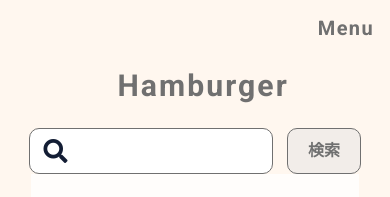
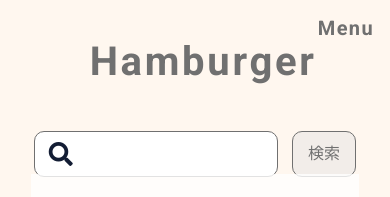
Before and after one commit to yiinuma/humbergershop, a plain HTML site: page index.html in a window 390 px wide. Shown: the top 197 px of the page. Drawn offline with nearby package versions, Linux system fonts and the light colour scheme.

Commit message:
1123 breakpoint修正

```diff
--- a/assets/scss/foundation/_variables.scss
+++ b/assets/scss/foundation/_variables.scss
@@ -32,9 +32,9 @@ $breakpoint-up: (
 
 // max-width
 $breakpoint-down: (
-  "sm": "screen and (max-width: 560px)",
-  "md": "screen and (max-width: 960px)",
-  "lg": "screen and (max-width: 1920px)",
+  "sm": "screen and (max-width: 640px)",
+  "md": "screen and (max-width: 961px)",
+  "lg": "screen and (max-width: 1280px)",
   "wrap": "screen and (max-width: 1280px)",
 ) !default;
 
--- a/assets/scss/layout/_container.scss
+++ b/assets/scss/layout/_container.scss
@@ -8,20 +8,10 @@
   display: grid;
   grid-template-rows: 217px auto 150px;
   // grid-template-columns: 1fr minmax(20px, 367px);
-  grid-template-columns: minmax(690px,1552px) minmax(20px, 367px);
-}
+  grid-template-columns: minmax(690px, 1552px) minmax(20px, 367px);
 
-@include mq-down(md) {
-  .l-container {
-    // grid-template-columns: 1fr;
-
+  @include mq-down(md) {
     display: block;
     overflow: hidden;
   }
 }
-
-// @include mq-down(sm) {
-//   .l-container {
-//     // display: block;
-//   }
-// }
--- a/assets/scss/layout/_header.scss
+++ b/assets/scss/layout/_header.scss
@@ -1,6 +1,4 @@
 .l-header {
-  // position: sticky;
-  // top: 0;
   grid-row: 1/2;
   grid-column: 1/2;
   z-index: 1000;
--- a/assets/scss/layout/_main.scss
+++ b/assets/scss/layout/_main.scss
@@ -1,17 +1,7 @@
 .l-main {
   position: relative;
   z-index: 900;
-  // width: auto;
-  // height: auto;
-  // padding-top: 217px;
   max-width: 1553px;
-  // margin-left: auto;
-  // margin-right: auto;
-  // grid-column: 1/3;
   grid-row: 2/3;
-  // padding-bottom: 120px;
+  background-color: #fffdfa;
 }
-
-@include mq-down(md) {
-  grid-column: 1/3;
-}
--- a/assets/scss/layout/_sidebar.scss
+++ b/assets/scss/layout/_sidebar.scss
@@ -3,21 +3,12 @@
   grid-column: 2/3;
   position: sticky;
   top: 0;
-}
 
-@include mq-down(md) {
-  .l-sidebar {
+  @include mq-down(md) {
     position: absolute;
     top: 0;
     right: 0;
     width: 367px;
     z-index: 1200;
   }
-  // .l-sidebar {
-  //   grid-row: 1/3;
-  //   grid-column: 1/3;
-  //   position: sticky;
-  //   top: 0;
-  //   z-index: 20000;
-  // }
 }
--- a/assets/scss/object/project/_archive.scss
+++ b/assets/scss/object/project/_archive.scss
@@ -3,30 +3,24 @@
   height: 100%;
   h2 {
     padding-top: 67px;
+    @include mq-down(md) {
+      padding-top: 43px;
+    }
+    @include mq-down(sm) {
+      padding-top: 35px;
+      font-size: 2.8rem;
+      line-height: 1.2;
+    }
   }
   > p {
     padding-top: 33px;
     padding-bottom: 70px;
     font-weight: 300;
-  }
-
-  @include mq-down(md) {
-    h2 {
-      padding-top: 43px;
-    }
-    > p {
+    @include mq-down(md) {
       padding-top: 33px;
       padding-bottom: 37px;
     }
-  }
-
-  @include mq-down(sm) {
-    h2 {
-      padding-top: 35px;
-      font-size: 2.8rem;
-      line-height: 1.2;
-    }
-    > p {
+    @include mq-down(sm) {
       padding-top: 33px;
       padding-bottom: 20px;
       line-height: 1.2;
--- a/assets/scss/object/project/_branch-menu.scss
+++ b/assets/scss/object/project/_branch-menu.scss
@@ -7,20 +7,40 @@
     minmax(40px, calc(111 / 1553 * 100%)) minmax(357px, 625px)
     calc(80 / 1553 * 100%) minmax(357px, 625px) minmax(40px, calc(111 / 1553 *
           100%));
+
+  @include mq-down(md) {
+    margin-top: 40px;
+    display: grid;
+    grid-template-columns: 3% auto 2% auto 3%;
   }
 
-.p-branch-menu__list01 {
+  @include mq-down(sm) {
+    display: flex;
+    justify-content: center;
+    flex-direction: column;
+    margin-top: 20px;
+    width: auto;
+    margin-left: 20px;
+    margin-right: 20px;
+  }
+
+  &__list01 {
     height: 100%;
     grid-column: 2/3;
+
+    @include mq-down(sm) {
+      margin-right: 0;
+      margin-bottom: 20px;
+    }
   }
 
-.p-branch-menu__list02 {
+  &__list02 {
     height: 100%;
     grid-column: 4/5;
   }
 
-.p-branch-menu__list01,
-.p-branch-menu__list02 {
+  &__list01,
+  &__list02 {
     position: relative;
 
     img {
@@ -36,13 +56,17 @@
       font-size: 8rem;
       line-height: 1.1;
       color: #eaeaea;
+
+      @include mq-down(md) {
+        font-size: 4rem;
+      }
+    }
   }
 
-  .p-branch-menu__list--dl01,
-  .p-branch-menu__list--dl02 {
+  &__list--dl01,
+  &__list--dl02 {
     display: inline-block;
     height: 174px;
-    // margin: 0 20px 20px 20px;
     font-family: "M PLUS 1p";
     background-color: #fff;
     opacity: 0.8;
@@ -67,22 +91,20 @@
     }
   }
 
-  .p-branch-menu__list--dl01 {
+  &__list--dl01 {
     overflow: hidden;
     position: absolute;
     bottom: calc(211px + 100% / 625);
     left: calc(20 / 625 * 100%);
     right: calc(20 / 625 * 100%);
-    // transform: translate(0, -50%);
   }
 
-  .p-branch-menu__list--dl02 {
+  &__list--dl02 {
     overflow: hidden;
     position: absolute;
     bottom: calc(20px + 100% / 625);
     left: calc(20 / 625 * 100%);
     right: calc(20 / 625 * 100%);
-    // transform: translate(0, -50%);
   }
 }
 
@@ -92,11 +114,21 @@
   font-family: "M PLUS 1p";
   background-color: #000;
 
+  @include mq-down(md) {
+    margin-top: 40px;
+  }
+
   &__map {
     position: relative;
     height: 0;
     overflow: hidden;
     padding-bottom: 56.25%;
+    @include mq-down(sm) {
+      position: relative;
+      padding-bottom: 177.78%;
+      height: 0;
+      overflow: hidden;
+    }
 
     iframe {
       position: absolute;
@@ -104,9 +136,8 @@
       top: 0;
       height: 100%;
       width: 100%;
-      // vertical-align: bottom;
       background-color: #fff;
-      opacity: 0.7;
+      opacity: 0.6;
     }
 
     &--ttl {
@@ -115,9 +146,13 @@
       left: 0;
       max-width: 950px;
       height: 100%;
-      background-color: #000;
-      opacity: 0.29;
+      background-color: rgba(0, 0, 0, 0.29);
+      opacity: 1;
       color: #fff;
+      font-weight: 400;
+      @include mq-down(sm) {
+        height: calc(415 / 691 * 100%);
+      }
 
       h2 {
         margin-top: calc(90 / 1552 * 100%);
@@ -125,6 +160,16 @@
         font-size: 3.6rem;
         line-height: 1.2;
         opacity: 1;
+
+        @include mq-down(md) {
+          margin-top: calc(40 / 834 * 100%);
+          margin-left: 42px;
+        }
+
+        @include mq-down(sm) {
+          margin-top: calc(46 / 375 * 100%);
+          font-size: 3rem;
+        }
       }
 
       p {
@@ -132,99 +177,24 @@
         margin-left: calc(119 / 1552 * 100%);
         margin-right: calc(134 / 1552 * 100%);
         line-height: 2;
-        opacity: 1;
-      }
-    }
-  }
-}
 
         @include mq-down(md) {
-  .p-branch-menu {
-    margin-top: 40px;
-    display: grid;
-    grid-template-columns: 3% auto 1% auto 3%;
-  }
-
-  .p-branch-menu__list01 {
-    // background-color: red;
-    height: 100%;
-    grid-column: 2/3;
-  }
-
-  .p-branch-menu__list02 {
-    // background-color: gold;
-    height: 100%;
-    grid-column: 4/5;
-  }
-
-  .p-branch-menu__list01 {
-    margin-right: calc(40 / 834 * 100%);
-  }
-
-  .p-branch-menu__list01 h2,
-  .p-branch-menu__list02 h2 {
-    font-size: 4rem;
-  }
-
-  .access {
-    margin-top: 40px;
-
-    &__map--ttl h2 {
-      margin-top: 40px;
-      margin-top: calc(40 / 834 * 100%);
-      margin-left: 42px;
-    }
-
-    p {
           overflow: hidden;
           margin-top: calc(20 / 834 * 100%);
           margin-left: 42px;
           margin-right: 29px;
         }
-  }
-}
 
         @include mq-down(sm) {
-  .p-branch-menu {
-    display: flex;
-    justify-content: center;
-    flex-direction: column;
-    margin-top: 20px;
-    width: auto;
-    margin-left: 20px;
-    margin-right: 20px;
-
-    &__list01 {
-      margin-right: 0;
-      margin-bottom: 20px;
-    }
-  }
-
-  .access__map {
-    position: relative;
-    padding-bottom: 177.78%;
-    height: 0;
-    overflow: hidden;
-
-    iframe {
-      position: absolute;
-      top: 0;
-      left: 0;
-      width: 100%;
-      height: 100%;
-    }
-
-    h2 {
-      font-size: 3rem;
-    }
-
-    p {
           font-size: 1.4rem;
+          line-height: 2.2;
           margin-top: 0;
           margin-left: 40px;
           margin-right: 40px;
           height: 510px;
-      overflow: hidden;
+          // overflow: hidden;
         }
       }
     }
+  }
+}
--- a/assets/scss/object/project/_header.scss
+++ b/assets/scss/object/project/_header.scss
@@ -7,21 +7,44 @@
   justify-content: space-between;
   position: relative;
 
+  @include mq-down(md) {
+    position: relative;
+    flex-direction: column;
+    height: 217px;
+  }
+
   .sidebar-btn {
     position: absolute;
     top: 18px;
     right: 26px;
     color: #707070;
     display: none;
+
+    @include mq-down(md) {
+      display: inline-block;
+      right: 32px;
+    }
+
+    @include mq-down(sm) {
+      position: absolute;
+      top: 14px;
+      right: 16px;
+    }
+
     h2 {
       font-size: 3.4rem;
       line-height: 1.4;
+
+      @include mq-down(sm) {
+        font-size: 2rem;
+      }
     }
   }
 
   a {
-    padding-left: calc(65 / 1553 * 100%);
+    margin-left: calc(65 / 1553 * 100%);
     display: inline-block;
+
     .p-header__ttl {
       // font-size: calc(ZZ + ((1vw - XX) * YY))
       // XX = ビューポートの最小幅 / 100　のrem変換値
@@ -30,32 +53,47 @@
       // XX = 834 /100 * 0.1rem
       // YY = 100 * (64 - 40 ) / (1920 - 834)
       // ZZ = 40 * 0.1rem
-      font-size: calc(4rem + ((1vw - 0.834rem) * 2.21)); /*4rem-6.4remで可変*/
+      font-size: calc(4rem + ((1vw - 0.834rem) * 2.21));
+      /*4rem-6.4remで可変*/
       font-weight: 700;
       line-height: 84px;
       // padding-left: 65px;
       color: #707070;
+
+      @include mq-down(md) {
+        margin-top: 40px;
+        font-size: 4rem;
+        line-height: 1.1;
+      }
     }
   }
 
   .p-search-form {
-    // width: 546px;
     width: calc(566 / 1553 * 100%);
-    // position: absolute;
-    // right: 30px;
-    padding-right: 30px;
+    margin-right: 30px;
     display: flex;
     align-items: center;
     position: relative;
+
+    @include mq-down(md) {
+      margin-right: 0;
+      width: calc(446 / 834 * 100%);
+      margin-bottom: 40px;
+    }
+
+    @include mq-down(sm) {
+      width: calc(310 / 375 * 100%);
+    }
+
     i {
       position: absolute;
       left: 15px;
       font-size: 2.4rem;
     }
+
     &__keyword {
       display: block;
       width: 396px;
-      // width: calc(396/546 * 100%);
       height: 46px;
       margin-right: 14px;
       padding-left: 3em;
@@ -63,62 +101,21 @@
       border: solid 1px #707070;
       border-radius: 10px;
     }
+
     &__submit {
       width: 136px;
       height: 46px;
       background-color: #f2ede9;
       font-family: "M PLUS 1p";
       font-size: 1.6rem;
+      font-weight: 400;
       color: #707070;
       border: solid 1px #707070;
       border-radius: 10px;
-    }
-  }
-}
-@include mq-down(md) {
-  .p-header__inner {
-    position: relative;
-    flex-direction: column;
-    height: 217px;
-    justify-content: center;
 
-    .sidebar-btn {
-      display: inline-block;
-      // position: fixed;
-      right: 32px;
-    }
-    .p-header__ttl {
-      padding-top: 40px;
-      padding-left: 0;
-      font-size: 4rem;
-      line-height: 1.1;
-    }
-    .p-search-form {
-      padding-right: 0;
-      width: calc(446 / 834 * 100%);
-      padding-bottom: 40px;
-      // padding-right: 0;
-      &__submit {
+      @include mq-down(md) {
         min-width: 58px;
       }
     }
   }
 }
-
-@include mq-down(sm) {
-  .p-header__inner {
-    position: relative;
-
-    .sidebar-btn {
-      position: absolute;
-      top: 14px;
-      right: 16px;
-      h2 {
-        font-size: 2rem;
-      }
-    }
-    .p-search-form {
-      width: calc(320 / 375 * 100%);
-    }
-  }
-}
--- a/assets/scss/object/project/_sidebar.scss
+++ b/assets/scss/object/project/_sidebar.scss
@@ -7,16 +7,50 @@
   min-height: 100%;
   z-index: 1200;
   overflow-y: auto;
-}
-.p-sidebar__back.is-open {
-  right: 0;
-  position: fixed;
+
+  &.is-open {
+    right: 0;
+    position: fixed;
+  }
 }
 
 .p-sidebar__inner {
   height: 100%;
   width: auto;
   background-color: #f2ede9;
+
+  @include mq-down(md) {
+    display: none;
+  }
+
+  &.is-open {
+    // sidebarの高さをl-containerに合わせる
+    // l-containerにoverflow: hidden;も書く
+    // padding-bottom: 10000px;
+    // margin-bottom: -10000px;
+    overflow-y: scroll;
+    display: block;
+    height: 100vh;
+    animation: fadeIn 0.3s linear 0s;
+
+    i {
+      display: block;
+    }
+
+    h2 {
+      display: none;
+    }
+
+    .p-sidebar__menu {
+      padding-top: 188px;
+      margin-bottom: 526px;
+      font-size: 2.4rem;
+
+      &--child {
+        font-size: 2rem;
+      }
+    }
+  }
 
   i {
     display: none;
@@ -25,7 +59,8 @@
     right: 25px;
     color: #707070;
   }
-  >h2 {
+
+  > h2 {
     // font-size: 3.4rem;
     font-size: 1.8vw;
     line-height: 1.3;
@@ -46,63 +81,40 @@
   a {
     display: block;
   }
+
   a:visited {
     color: #707070;
   }
+
   a:hover {
     color: #a0a0a0;
   }
+
   &--child {
     padding-top: 45px;
     // font-size: 2rem;
     font-size: 1.05vw;
     line-height: 1.2;
+
     li {
       padding-left: 26px;
       padding-bottom: 30px;
     }
+
     li:last-child {
       padding-bottom: 52px;
     }
   }
-}
 
-@include mq-down(md) {
   @keyframes fadeIn {
     from {
       opacity: 0;
       transform: translateX(376px); //右から左へスライド
     }
+
     to {
       opacity: 1;
       transform: translateX(0);
     }
   }
-  .p-sidebar__inner {
-    display: none;
-  }
-  .p-sidebar__inner.is-open {
-    // sidebarの高さをl-containerに合わせる
-    // l-containerにoverflow: hidden;も書く
-    // padding-bottom: 10000px;
-    // margin-bottom: -10000px;
-    overflow-y: scroll;
-    display: block;
-    height: 100vh;
-    animation: fadeIn 0.3s linear 0s;
-    i {
-      display: block;
-    }
-    h2 {
-      display: none;
-    }
-    .p-sidebar__menu {
-      padding-top: 188px;
-      margin-bottom: 526px;
-      font-size: 2.4rem;
-      &--child {
-        font-size: 2rem;
-      }
-    }
-  }
 }
--- a/assets/scss/object/project/_top-img.scss
+++ b/assets/scss/object/project/_top-img.scss
@@ -5,9 +5,18 @@
     width: 100%;
     vertical-align: bottom;
     background-color: #000;
+    @include mq-down(sm) {
+      display: none;
+    }
   }
   .top-sm-img {
     display: none;
+    @include mq-down(sm) {
+      display: block;
+      width: 100%;
+      height: 100%;
+      background-color: #000;
+    }
   }
   p {
     display: inline-block;
@@ -20,6 +29,14 @@
     font-weight: 400;
     line-height: 1.2;
     color: #fff;
+    @include mq-down(sm) {
+      left: 25px;
+      span {
+        position: absolute;
+        top: 60px;
+        left: 0px;
+      }
+    }
 
     span {
       vertical-align: middle;
@@ -27,24 +44,4 @@
       color: #fff;
     }
   }
-
-  @include mq-down(sm) {
-    .top-lg-img {
-      display: none;
-    }
-    .top-sm-img {
-      display: block;
-      width: 100%;
-      height: 100%;
-      background-color: #000;
-    }
-    p {
-      left: 25px;
-      span {
-        position: absolute;
-        top: 60px;
-        left: 0px;
-      }
-    }
-  }
 }
```
Also changed, not shown: archive.html (+0 -1 lines), assets/scss/object/component/_pager.scss (+12 -6 lines), assets/css/style.css. Lines whose indentation alone changed are shown as unchanged.
